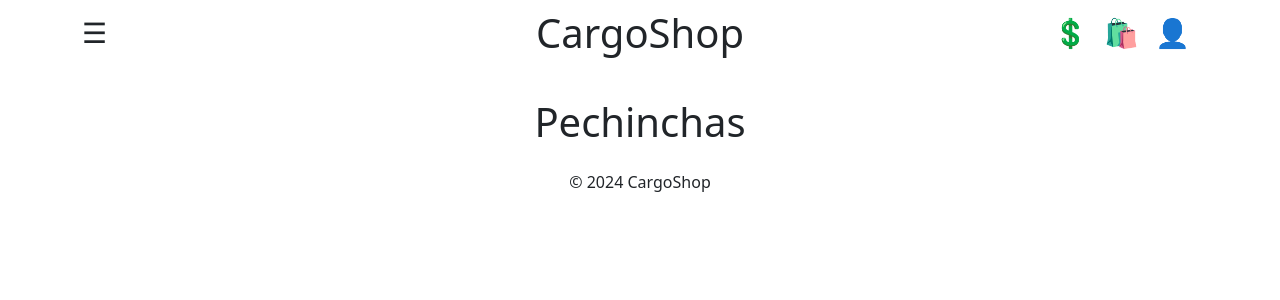
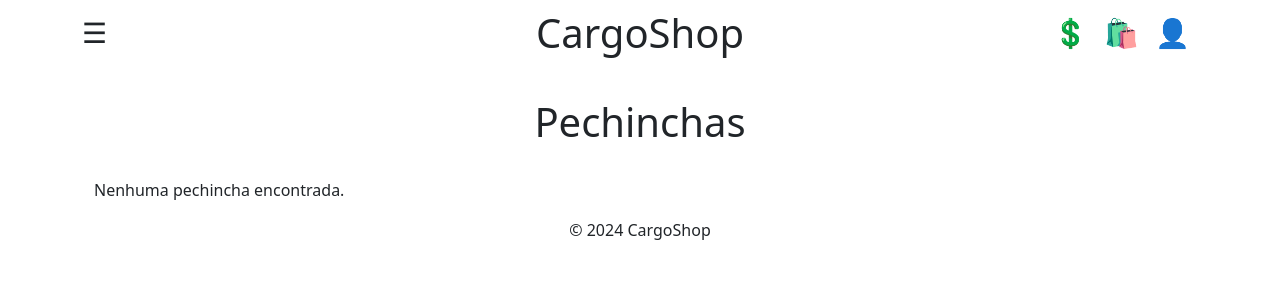
Before and after one commit to J-cavadinha/PSW-Cargoshop, a React (Create React App) app in the folder CargoShop/: page /pechinchas in a window 1280 px wide. Shown: the top 300 px of the page. Built offline with nearby package versions, Linux system fonts and the light colour scheme; data requests are answered from the project's data file.

Commit message:
Mensagem sem itens

```diff
--- a/CargoShop/src/main/mainPage.js
+++ b/CargoShop/src/main/mainPage.js
@@ -42,6 +42,9 @@ export default function MainPage() {
     let produtos = null;
     if (status === "loaded") {
         produtos = filteredProducts.map(product => (<ProductCard key={product.id} product={product} />));
+        if (produtos.length <= 0) {
+            produtos = <div>Nenhum produto encontrado.</div>;
+        }
     } else if (status === "loading") {
         produtos = <div>Carregando os produtos...</div>;
     } else if (status === "failed") {
--- a/CargoShop/src/user/MyProducts.js
+++ b/CargoShop/src/user/MyProducts.js
@@ -26,6 +26,9 @@ export default function MyProducts() {
     let produtos = null;
     if (status === "loaded") {
         produtos = filteredProducts.map(product => (<ProductCard key={product.id} product={product} />));
+        if (produtos.length <= 0) {
+            produtos = <div>Nenhum produto encontrado.</div>;
+        }
     } else if (status === "loading") {
         produtos = <div>Carregando os produtos...</div>;
     } else if (status === "failed") {
--- a/CargoShop/src/user/Pechincha.js
+++ b/CargoShop/src/user/Pechincha.js
@@ -7,6 +7,7 @@ export default function Pechincha() {
 
   const pechinchas = useSelector(selectAllPechinchas);
   const status = useSelector(state => state.pechinchas.status);
+  const error = useSelector(state => state.pechinchas.error);
 
   const dispatch = useDispatch();
 
@@ -18,6 +19,17 @@ export default function Pechincha() {
       }
   }, [status, dispatch])
 
+  let pechinchasShow = null;
+    if (status === "loaded") {
+        pechinchasShow = pechinchas.map(pechincha => (<PechinchaCard key={pechincha.id} pechincha={pechincha} />));
+        if (pechinchasShow.length <= 0) {
+            pechinchasShow = <div>Nenhuma pechincha encontrada.</div>;
+        }
+    } else if (status === "loading") {
+        pechinchasShow = <div>Carregando as pechinchas...</div>;
+    } else if (status === "failed") {
+        pechinchasShow = <div>Erro: {error}</div>
+    }
 
   return (
     <div className="container">
@@ -26,12 +38,7 @@ export default function Pechincha() {
       <br/>
 
       <div className="row row-cols-1 row-cols-md-1 row-cols-lg-2 g-4">
-        {pechinchas.map(pechincha => (
-          <PechinchaCard
-            key={pechincha.id}
-            pechincha={pechincha}
-          />
-        ))}
+        {pechinchasShow}
       </div>
     </div>
   );
```
